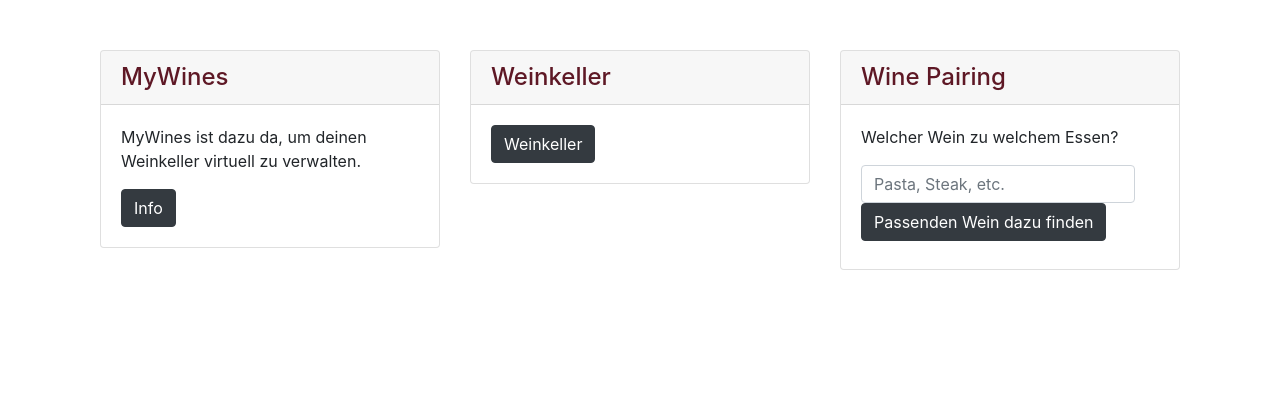
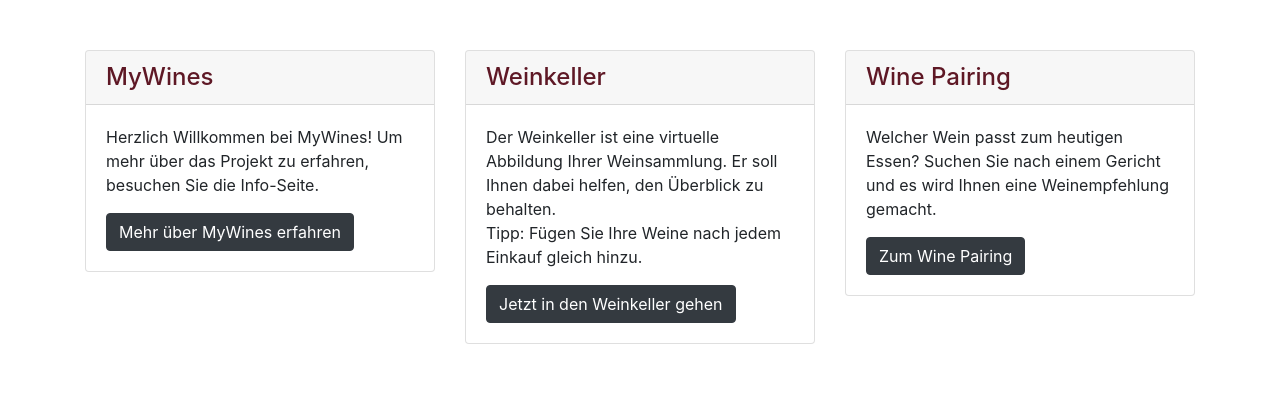
Before and after one commit to jannikmeier/prog2, a Flask app: page / in a window 1280 px wide. Shown: the part 56-449 px from the top of the page. Run offline with Flask 2, Linux system fonts and the light colour scheme; some libraries are stand-ins or nearby versions.

Commit message:
Fertigstellung MyWines - Bug in Wine Paring gefixt - Ergänzung README mit Insights & Installationsanleitung - Code durchgehend komentiert - Text in Info-Seite - Diverse Ergänzungen und kosmetische Anpassungen - Zum Wohl!

```diff
--- a/data.json
+++ b/data.json
@@ -1 +1 @@
-[{"id": "55f28dae-3776-11ea-903c-7831c1c15db0", "name": "Alion", "year": "2015", "size": "75", "meals": ["Pasta", "Steak"], "grape": "Tempranillo", "winematurity": 2020, "region": "Ribera del Duero", "pricepaid": "79"}, {"id": "48e62ab0-3782-11ea-903c-7831c1c15db0", "name": "Aalto PS", "year": "2010", "size": "150", "meals": ["Lamm", "Rind", "Hummer"], "grape": "Tempranillo", "winematurity": 2015, "region": "Ribera del Duero", "pricepaid": "89"}]
+[{"id": "5def929a-3839-11ea-b34e-7831c1c15db0", "name": "Ali\u00f3n", "year": "2015", "size": "75", "meals": ["Rindsfilet", "Lammkotelett", "Wild"], "grape": "Tempranillo", "winematurity": 2020, "region": "Ribera del Duero", "pricepaid": "79"}, {"id": "91d8b6ea-3839-11ea-b34e-7831c1c15db0", "name": "Aalto PS", "year": "2017", "size": "150", "meals": ["Lamm", "Wild", "Fleisch", "K\u00e4se"], "grape": "Tempranillo", "winematurity": 2022, "region": "Ribera del Duero", "pricepaid": "219"}, {"id": "13eeb68e-383a-11ea-b34e-7831c1c15db0", "name": "Insoglio del Cinghiale", "year": "2018", "size": "37.5", "meals": ["Grill", "Pasta", "K\u00e4se"], "grape": "Syrah", "winematurity": 2021, "region": "Toscana", "pricepaid": "14"}, {"id": "787e96f4-383b-11ea-b34e-7831c1c15db0", "name": "Blank Stare", "year": "2018", "size": "75", "meals": ["Fisch", "K\u00e4se"], "grape": "Sauvignon Blanc", "winematurity": 2020, "region": "Sonoma County", "pricepaid": "48"}, {"id": "03629040-383c-11ea-b34e-7831c1c15db0", "name": "Solus Ch\u00e2teau de Caraguilhes", "year": "2017", "size": "75", "meals": ["Fleisch", "K\u00e4se"], "grape": "Grenache", "winematurity": 2019, "region": "Languedoc-Roussillon", "pricepaid": "20"}]
--- a/libs/wines.py
+++ b/libs/wines.py
@@ -1,7 +1,11 @@
+## wines.py - Code by Jannik Meier
+
+# Import der Libraries
 import json
 import uuid
 import datetime
 
+# Funktion, die den Wein anhand seiner ID zurückgibt
 def load_wine_by_id(id):
     wines = load_wines()
     for wine in wines:
@@ -9,6 +13,10 @@ def load_wine_by_id(id):
             return wine
     return None
 
+# Funktion, die einen neuen Wein ins JSON-File hinzufügt
+# Als ID wird eine UUID verwendet
+# Gerichte werden durch ihre Kommas gesplittet und in eine Liste hinzugefügt
+# Die Trinkreife wird gleich beim Hinzufügen mittels der Funktion winematurity(year, grape) berechnet
 def add_new_wine(name, year, size, meals, grape, region, pricepaid):
     wines = load_wines()
     wines.append({
@@ -24,14 +32,19 @@ def add_new_wine(name, year, size, meals, grape, region, pricepaid):
     })
     save_wines(wines)
 
+# Funktion, die alle Weine aus dem JSON zurückgibt
 def load_wines():
     with open('data.json', 'r') as json_file:
         return json.load(json_file)
 
+# Funktion, die alle Weine im JSON-File speichert
 def save_wines(wines):
     with open('data.json', 'w') as outfile:
         json.dump(wines, outfile)
 
+# Funktion, die einen Wein anhand seiner ID aus dem JSON-File löscht
+# Hierzu werden alle Weine geladen und es wird durch sie geloopt bis der richtige Wein anhand seiner ID gefunden wird
+# Folglich wird der Wein aus der Liste entfernt und die Weine werden mit save_wines() wieder gespeichert
 def delete_wine(id):
     wines = load_wines()
     for wine in wines:
@@ -40,19 +53,29 @@ def delete_wine(id):
     save_wines(wines)
     return None
 
-def match_wines_to_meal(meal):
-    wines = load_wines()
+# Funktion, die das Wine Matching macht
+# Hierzu werden alle Wine mittels Funktion load_wines() geladen und eine leere Liste matching_wines bereitgestellt
+# Als Input dient ein Gericht (searched_meal), das der Funktion mitgegeben wird
+# Es wird durch alle Weine aus dem Weinkeller geloopt, darin wird durch alle Gerichte "innerhalb" jedes Weines geloopt
+# Sobald es einen Match gibt und ein Gericht aus einem Wein mit dem gesuchten Gericht übereinstimmt, wird der Wein in die List "matching_wines" hinzugefügt
+# Zurückgegeben wird die Liste mit allen "gematchten" Weinen
+def match_wines_to_meal(searched_meal):
+    all_wines = load_wines()
     matching_wines = []
-    for wine in wines:
-        for wine_meal in wine.meal:
-            if wine_meal == meal:
+    for wine in all_wines:
+        for meals_per_wine in wine['meals']:
+            if meals_per_wine == searched_meal:
                 matching_wines.append(wine)
     return matching_wines
 
+# Funktion, welche die Trinkreife eines Weines berechnet
+# Hierzu definiere ich eine Liste mit einigen Traubensorten und nach wie vielen Jahren Wein mit jenen Trauben in etwa trinkreif sind (eigene Einschätzung, keine Garantie ;-P)
+# Wenn eine Traubensorte eingegeben wird, die sich nicht in der Liste befindet, sagen wir einfach dass der Wein nach 2 Jahren trinkreif ist
+# Schlussendlich wird das Jahrgang des Weins mit der Zeit zum Reifen addiert und wir haben das Jahr, in dem der Wein trinkreif ist
 def winematurity(year, grape):
     grape_maturity = {
         'Tempranillo': 5,
-        'Primitivo': 2,
+        'Primitivo': 1,
         'Syrah': 3,
         'Merlot': 5,
         'Pinot Noir': 2,
--- a/main.py
+++ b/main.py
@@ -1,27 +1,33 @@
+## main.py - Code by Jannik Meier
+
+# Import der Libraries (Flask und wines.py)
 from flask import Flask, render_template, request, redirect
 from libs.wines import *
 
 app = Flask('mywines')
 
-# Routes
-
+# Root Route (Startseite)
 @app.route('/')
 def home():
     return render_template('index.html', wines=load_wines())
 
+# Weinkeller Route
 @app.route('/cellar')
 def cellar():
     return render_template('cellar.html', wines=load_wines())
 
+# Weindetail Route
 @app.route('/detail/<id>')
 def detail(id):
     return render_template('detail.html', wine=load_wine_by_id(id))
 
+# Route für Seite, um Wein hinzuzufügen
 @app.route('/add', methods=['GET'])
 def add():
     return render_template('add.html')
 
-@app.route('/add', methods=['POST']) # Post abfangen und Wein hinzufügen
+# Hier wird der POST abgefangen und der Wein hinzugefügt, danach nach /add weitergeleitet
+@app.route('/add', methods=['POST'])
 def add_post():
     add_new_wine(
         request.form['name'],
@@ -34,31 +40,29 @@ def add_post():
     )
     return redirect('/cellar', code=302)
 
+# Reine "technische" Seite - hier wird ein Wein anhand seiner ID gelöscht, danach wird zum Weinkeller weitergeleitet
 @app.route('/delete/<id>', methods=['GET'])
 def delete(id):
     delete_wine(id)
     return redirect('/cellar', code=302)
 
+# Hier wird der Wine Pairing POST abgefangen - der Suchbegriff aus dem Request wird in die Funktion match_wines_to_meal(meal) eingesetzt und zurück ins Template kommt eine Liste mit Weinempfehlungen
 @app.route('/winepairing', methods=['POST'])
 def winepairing_search():
-    print(request.form)
     meal = request.form['meal']
     matching_wines = match_wines_to_meal(meal)
     return render_template('winepairing.html', wines=matching_wines)
 
-@app.route('/winepairing', methods=['GET'])
+# Route für die Wine Pairing Seite
+@app.route('/winepairing')
 def winepairing_overview():
     return render_template('winepairing.html')
 
+# Route für die Info Seite
 @app.route('/info')
 def info():
     return render_template('info.html')
 
-@app.route('/readme')
-def readme():
-    return render_template('./README.md')
-
 # Starten des Servers
-
 if __name__ == '__main__':
     app.run(debug=True, port=5000)
--- a/static/main.css
+++ b/static/main.css
@@ -1,24 +1,8 @@
-nav.navbar {
-    background-color: rgba(94, 24, 37, 1);
-}
+/* MyWines Styles by Jannik Meier */
 
-/*.btn-primary {
-    background-color: rgba(94, 24, 37, 1);
-    border-color: rgba(94, 24, 37, 1);
-}
+nav.navbar { background-color: rgba(94, 24, 37, 1); }
 
-.btn-primary:hover {
-    background-color: rgba(94, 24, 37, 0.8);
-    border-color: rgba(94, 24, 37, 0.8);
-}*/
-
-.row {
-    margin: 50px 0;
-}
-
-hr {
-    margin: 25px 0;
-}
+.card { margin: 50px 0; }
 
 h4.card-header,
 a#winedetails {
--- a/templates/index.html
+++ b/templates/index.html
@@ -1,3 +1,5 @@
+{# MyWines Startseite by Jannik Meier #}
+
 <!DOCTYPE html>
 <html>
     <head>
@@ -28,8 +30,8 @@
               <div class="card">
                 <h4 class="card-header">MyWines</h4>
                 <div class="card-body">
-                  <p class="card-text">MyWines ist dazu da, um deinen Weinkeller virtuell zu verwalten.</p>
-                  <a href="/info" class="btn btn-dark" role="button">Info</a>
+                  <p class="card-text">Herzlich Willkommen bei MyWines! Um mehr über das Projekt zu erfahren, besuchen Sie die Info-Seite.</p>
+                  <a href="/info" class="btn btn-dark" role="button">Mehr über MyWines erfahren</a>
                 </div>
               </div>
             </div>
@@ -37,7 +39,8 @@
               <div class="card">
                 <h4 class="card-header">Weinkeller</h4>
                 <div class="card-body">
-                  <a href="/cellar" class="btn btn-dark" role="button">Weinkeller</a>
+                  <p class="card-text">Der Weinkeller ist eine virtuelle Abbildung Ihrer Weinsammlung. Er soll Ihnen dabei helfen, den Überblick zu behalten.<br/>Tipp: Fügen Sie Ihre Weine nach jedem Einkauf gleich hinzu.</p>
+                  <a href="/cellar" class="btn btn-dark" role="button">Jetzt in den Weinkeller gehen</a>
                 </div>
               </div>
             </div>
@@ -45,12 +48,8 @@
               <div class="card">
                 <h4 class="card-header">Wine Pairing</h4>
                 <div class="card-body">
-                  <p class="card-text">Welcher Wein zu welchem Essen?</p>
-                  <form action="winepairing" class="form-inline" method="GET">
-                    <label class="sr-only" for="meal">Meal</label>
-                    <input type="text" class="form-control" id="meal" name="meal" placeholder="Pasta, Steak, etc."/>
-                    <button type="submit" class="btn btn-dark mb-2">Passenden Wein dazu finden</button>
-                  </form>
+                  <p class="card-text">Welcher Wein passt zum heutigen Essen? Suchen Sie nach einem Gericht und es wird Ihnen eine Weinempfehlung gemacht.</p>
+                  <a href="/winepairing" class="btn btn-dark" role="button">Zum Wine Pairing</a>
                 </div>
               </div>
             </div>
--- a/wine.py
+++ /dev/null
@@ -1 +0,0 @@
-# Coming soon
```
Also changed, not shown: templates/add.html (+7 -5 lines), templates/cellar.html (+6 -3 lines), templates/detail.html (+6 -4 lines), templates/info.html (+5 -3 lines), templates/winepairing.html (+35 -17 lines), README.md.
